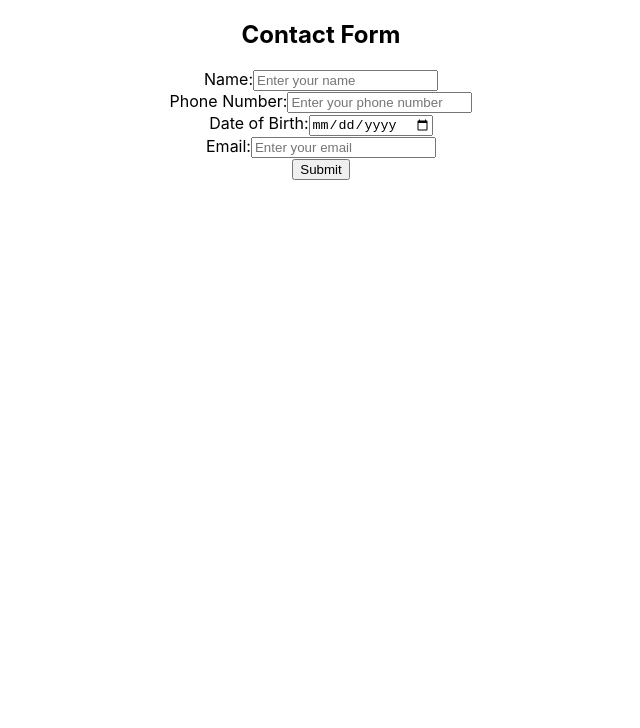
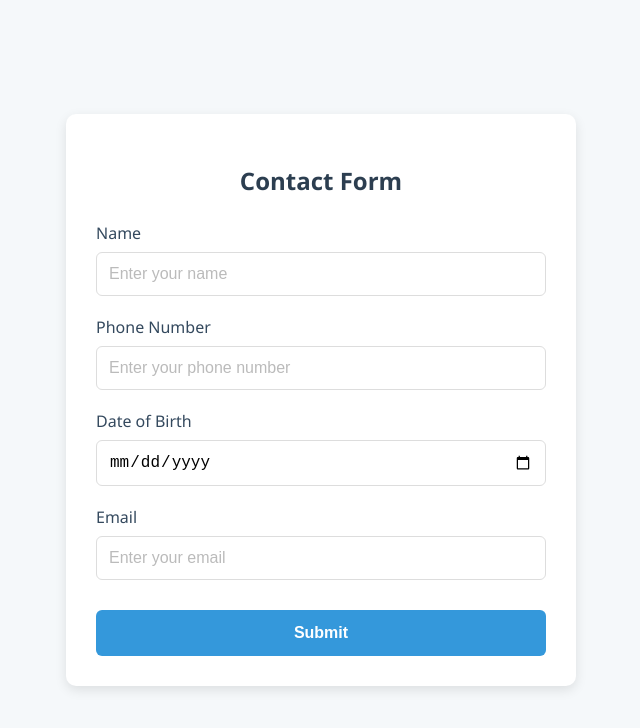
Before and after one commit to codekakshaa/test-react-project, a React (Create React App) app: page / in a window 1280 px wide. Shown: the top 728 px of the page, without its empty margins (319-959 px from the left). Built offline with nearby package versions, Linux system fonts and the light colour scheme.

Commit message:
Form Update

```diff
--- a/src/App.css
+++ b/src/App.css
@@ -1,5 +1,10 @@
 .App {
-  text-align: center;
+  display: flex;
+  justify-content: center;
+  align-items: center;
+  min-height: 100vh;
+  background-color: #f5f8fa;
+  font-family: 'Segoe UI', Tahoma, Geneva, Verdana, sans-serif;
 }
 
 .App-logo {
@@ -36,3 +41,75 @@
     transform: rotate(360deg);
   }
 }
+
+.form-container {
+  background-color: white;
+  border-radius: 10px;
+  box-shadow: 0 4px 12px rgba(0, 0, 0, 0.1);
+  padding: 30px;
+  width: 100%;
+  max-width: 450px;
+}
+
+h2 {
+  color: #2c3e50;
+  text-align: center;
+  margin-bottom: 25px;
+  font-weight: 600;
+}
+
+.form-group {
+  margin-bottom: 20px;
+}
+
+label {
+  display: block;
+  margin-bottom: 8px;
+  font-weight: 500;
+  color: #34495e;
+}
+
+input {
+  width: 100%;
+  padding: 12px;
+  border: 1px solid #ddd;
+  border-radius: 6px;
+  font-size: 16px;
+  transition: border-color 0.3s;
+  box-sizing: border-box;
+}
+
+input:focus {
+  border-color: #3498db;
+  outline: none;
+  box-shadow: 0 0 0 2px rgba(52, 152, 219, 0.2);
+}
+
+.submit-btn {
+  width: 100%;
+  background-color: #3498db;
+  color: white;
+  border: none;
+  border-radius: 6px;
+  padding: 14px;
+  font-size: 16px;
+  font-weight: 600;
+  cursor: pointer;
+  transition: background-color 0.3s;
+  margin-top: 10px;
+}
+
+.submit-btn:hover {
+  background-color: #2980b9;
+}
+
+input::placeholder {
+  color: #bbb;
+}
+
+@media (max-width: 500px) {
+  .form-container {
+    padding: 20px;
+    margin: 0 15px;
+  }
+}
--- a/src/App.js
+++ b/src/App.js
@@ -1,13 +1,25 @@
 import './App.css';
+import { useState } from 'react';
 
 function App() {
+  const [formData, setFormData] = useState({
+    name: '',
+    phone: '',
+    dob: '',
+    email: ''
+  });
+
+  const handleChange = (e) => {
+    const { name, value } = e.target;
+    setFormData(prevData => ({
+      ...prevData,
+      [name]: value
+    }));
+  };
+
   const handleSubmit = (e) => {
     e.preventDefault();
-    const name = e.target.elements.name.value;
-    const phone = e.target.elements.phone.value;
-    const dob = e.target.elements.dob.value;
-    const email = e.target.elements.email.value;
-    alert(`Name: ${name}, Phone: ${phone}, Date of Birth: ${dob}, Email: ${email}`);
+    alert(`Name: ${formData.name}, Phone: ${formData.phone}, Date of Birth: ${formData.dob}, Email: ${formData.email}`);
   };
 
   return (
@@ -16,40 +28,48 @@ function App() {
         <h2>Contact Form</h2>
         <form onSubmit={handleSubmit}>
           <div className="form-group">
-            <label htmlFor="name">Name:</label>
+            <label htmlFor="name">Name</label>
             <input
               type="text"
               id="name"
               name="name"
+              value={formData.name}
+              onChange={handleChange}
               placeholder="Enter your name"
               required
             />
           </div>
           <div className="form-group">
-            <label htmlFor="phone">Phone Number:</label>
+            <label htmlFor="phone">Phone Number</label>
             <input
               type="tel"
               id="phone"
               name="phone"
+              value={formData.phone}
+              onChange={handleChange}
               placeholder="Enter your phone number"
               required
             />
           </div>
           <div className="form-group">
-            <label htmlFor="dob">Date of Birth:</label>
+            <label htmlFor="dob">Date of Birth</label>
             <input
               type="date"
               id="dob"
               name="dob"
+              value={formData.dob}
+              onChange={handleChange}
               required
             />
           </div>
           <div className="form-group">
-            <label htmlFor="email">Email:</label>
+            <label htmlFor="email">Email</label>
             <input
               type="email"
               id="email"
               name="email"
+              value={formData.email}
+              onChange={handleChange}
               placeholder="Enter your email"
               required
             />
```
